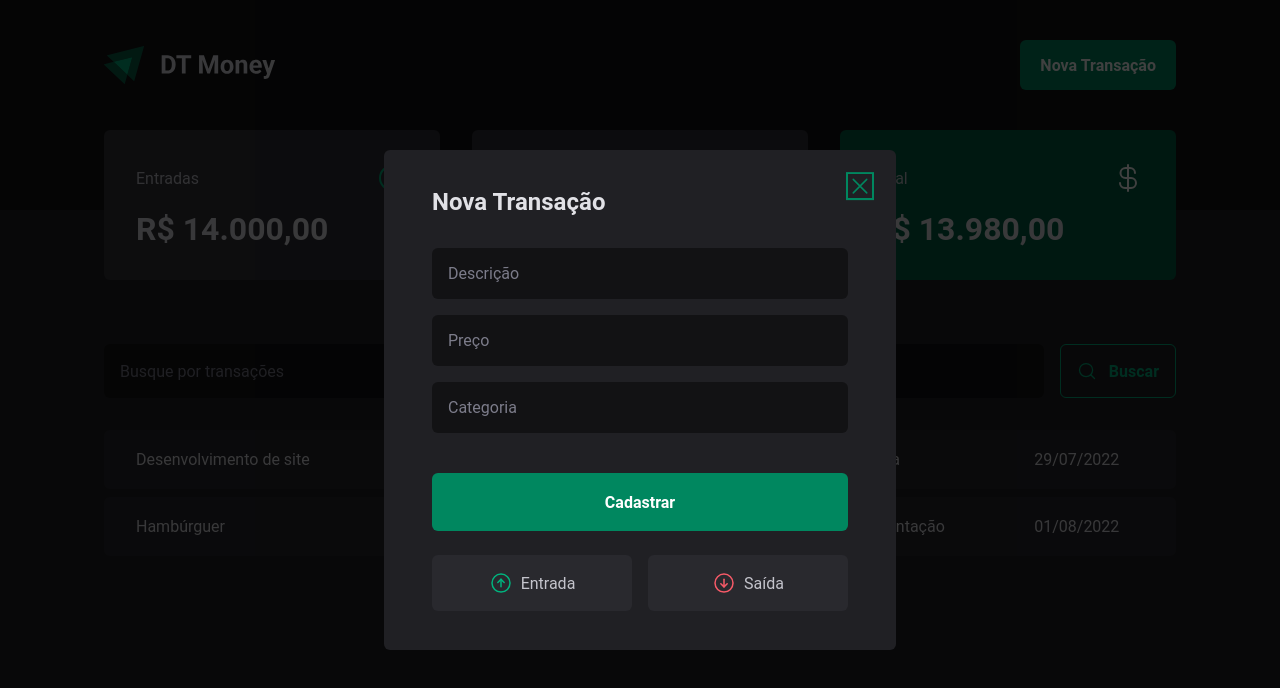
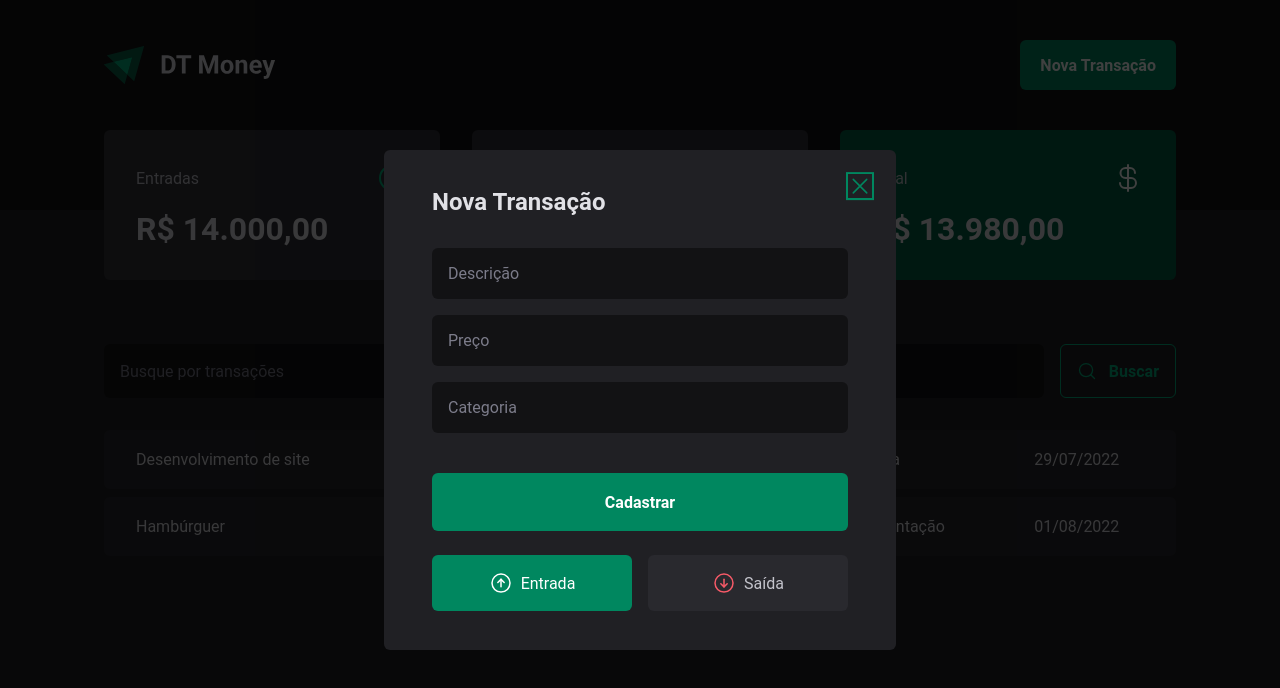
Before and after one commit to sousa-v/dt-money, a React (Vite) app: page / in a window 1280 px wide. Both pictures are taken after a click on the button "Nova Transação". Shown: the top 688 px of the page. Built offline with nearby package versions, Linux system fonts and the light colour scheme; data requests are answered from the project's data file.

Commit message:
Controlled components

```diff
--- a/src/components/NewTransactionModel/index.tsx
+++ b/src/components/NewTransactionModel/index.tsx
@@ -1,6 +1,6 @@
 import * as Dialog from '@radix-ui/react-dialog'
 import { ArrowCircleDown, ArrowCircleUp, X } from 'phosphor-react'
-import { useForm } from 'react-hook-form'
+import { useForm, Controller } from 'react-hook-form'
 import * as z from 'zod'
 import { zodResolver } from '@hookform/resolvers/zod'
 
@@ -23,11 +23,15 @@
 
 export function NewTransactionModal() {
   const {
+    control,
     register,
     handleSubmit,
     formState: { isSubmitting },
   } = useForm<NewTransactionsFormInputs>({
     resolver: zodResolver(newTransactionFormSchema),
+    defaultValues: {
+      type: 'income',
+    },
   })
 
   async function handleCreateNewTransaction(data: NewTransactionsFormInputs) {
@@ -70,7 +74,14 @@
             Cadastrar
           </button>
 
-          <TransactionType>
+          <Controller
+            control={control}
+            name="type"
+            render={({ field }) => (
+              <TransactionType
+                onValueChange={field.onChange}
+                value={field.value}
+              >
                 <TransactionTypeButton variant="income" value="income">
                   <ArrowCircleUp size={24} /> Entrada
                 </TransactionTypeButton>
@@ -78,6 +89,8 @@
                   <ArrowCircleDown size={24} /> Saída
                 </TransactionTypeButton>
               </TransactionType>
+            )}
+          />
         </form>
       </Content>
     </Dialog.Portal>
```
Lines whose indentation alone changed are shown as unchanged.
